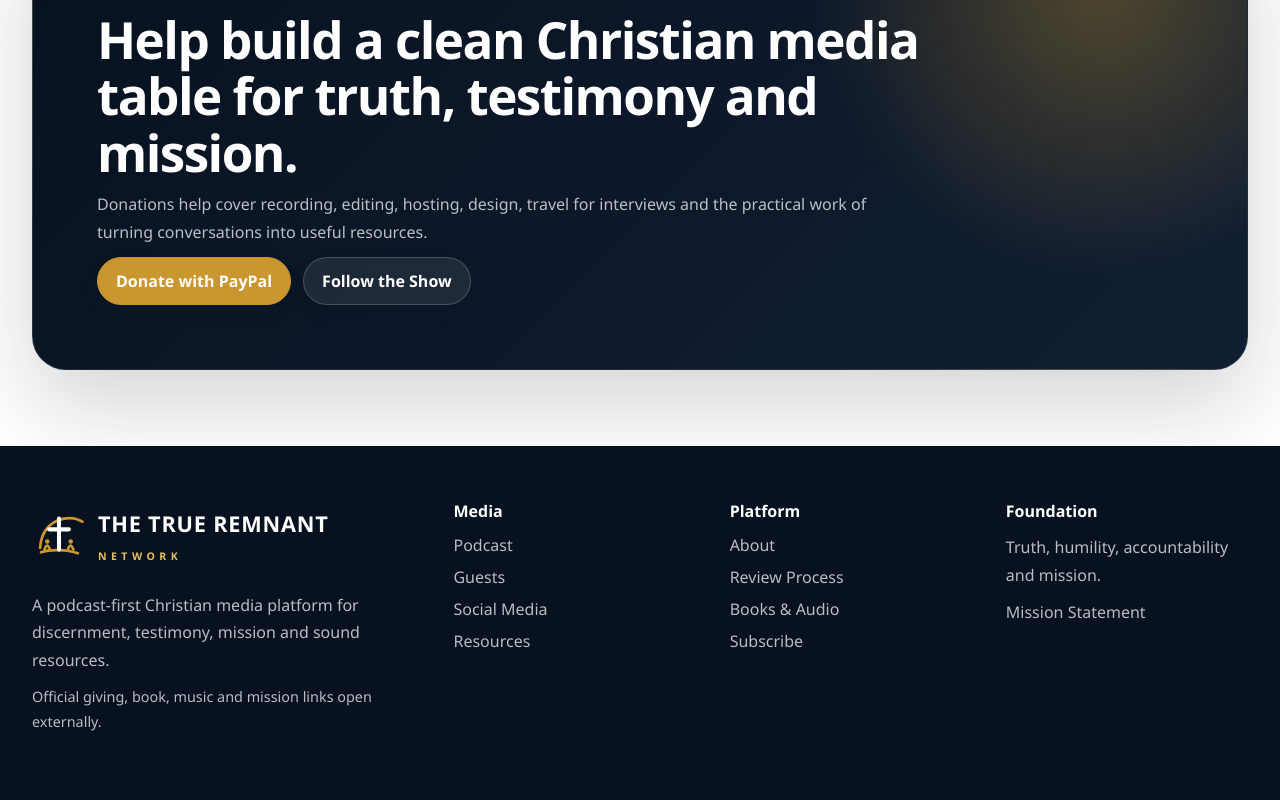
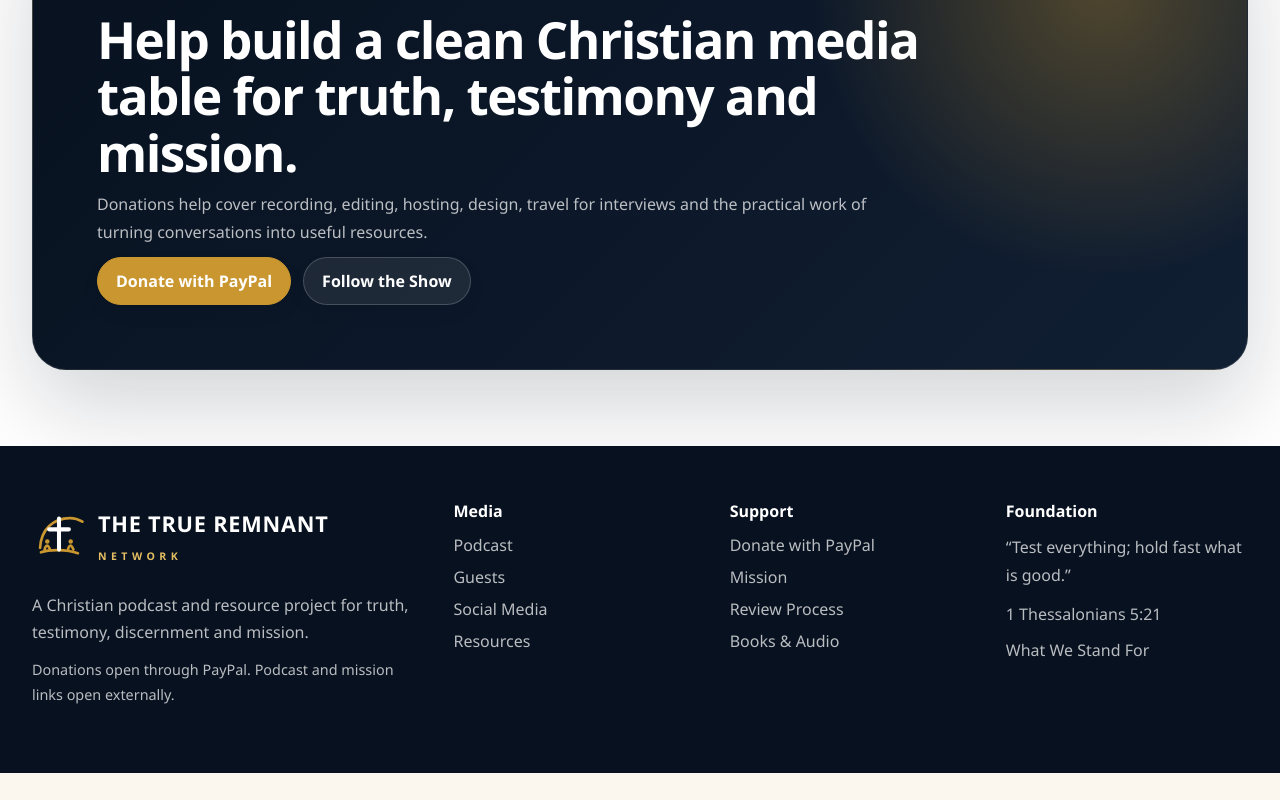
Before and after one commit to dakande85-bit/the-true-remnant-network, a Next.js app: page / in a window 1280 px wide. Shown: the part 4474-5274 px from the top of the page. After the commit the page ends 5247 px from the top, so only its background shows below. Built offline with nearby package versions, Linux system fonts and the light colour scheme.

Commit message:
Rewrite footer and restore PayPal donate link

```diff
--- a/src/components/Footer.tsx
+++ b/src/components/Footer.tsx
@@ -8,8 +8,8 @@ export function Footer() {
           <a href="/" className="logo footer-logo" aria-label="The True Remnant homepage">
             <BrandLogo variant="light" />
           </a>
-          <p>A podcast-first Christian media platform for discernment, testimony, mission and sound resources.</p>
-          <p className="footer-note">Official giving, book, music and mission links open externally.</p>
+          <p>A Christian podcast and resource project for truth, testimony, discernment and mission.</p>
+          <p className="footer-note">Donations open through PayPal. Podcast and mission links open externally.</p>
         </div>
         <div>
           <strong>Media</strong>
@@ -19,16 +19,17 @@ export function Footer() {
           <a href="/resources">Resources</a>
         </div>
         <div>
-          <strong>Platform</strong>
-          <a href="/about">About</a>
+          <strong>Support</strong>
+          <a href="/donate">Donate with PayPal</a>
+          <a href="/about">Mission</a>
           <a href="/verification">Review Process</a>
           <a href="/resources">Books & Audio</a>
-          <a href="/#subscribe">Subscribe</a>
         </div>
         <div>
           <strong>Foundation</strong>
-          <p>Truth, humility, accountability and mission.</p>
-          <a href="/about">Mission Statement</a>
+          <p>“Test everything; hold fast what is good.”</p>
+          <p>1 Thessalonians 5:21</p>
+          <a href="/about">What We Stand For</a>
         </div>
       </div>
     </footer>
```
